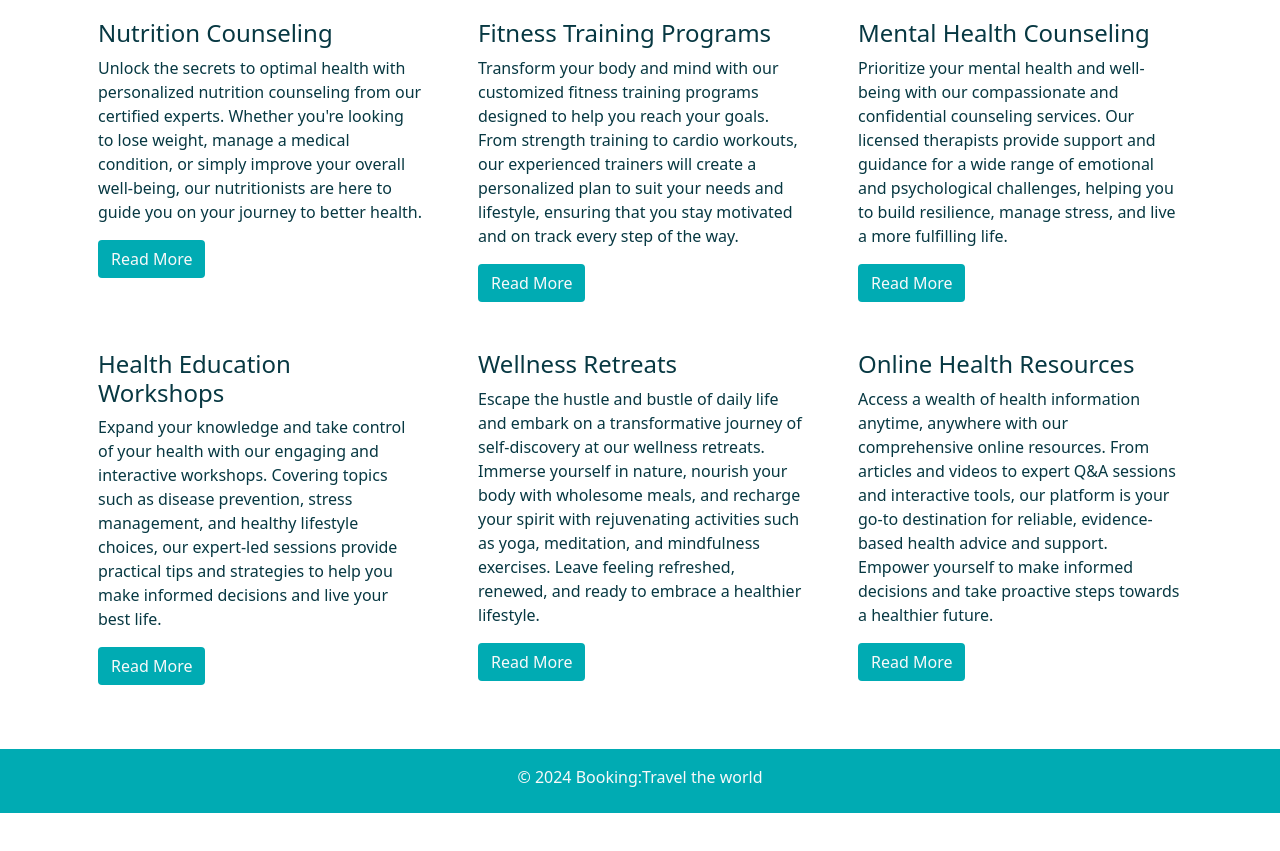
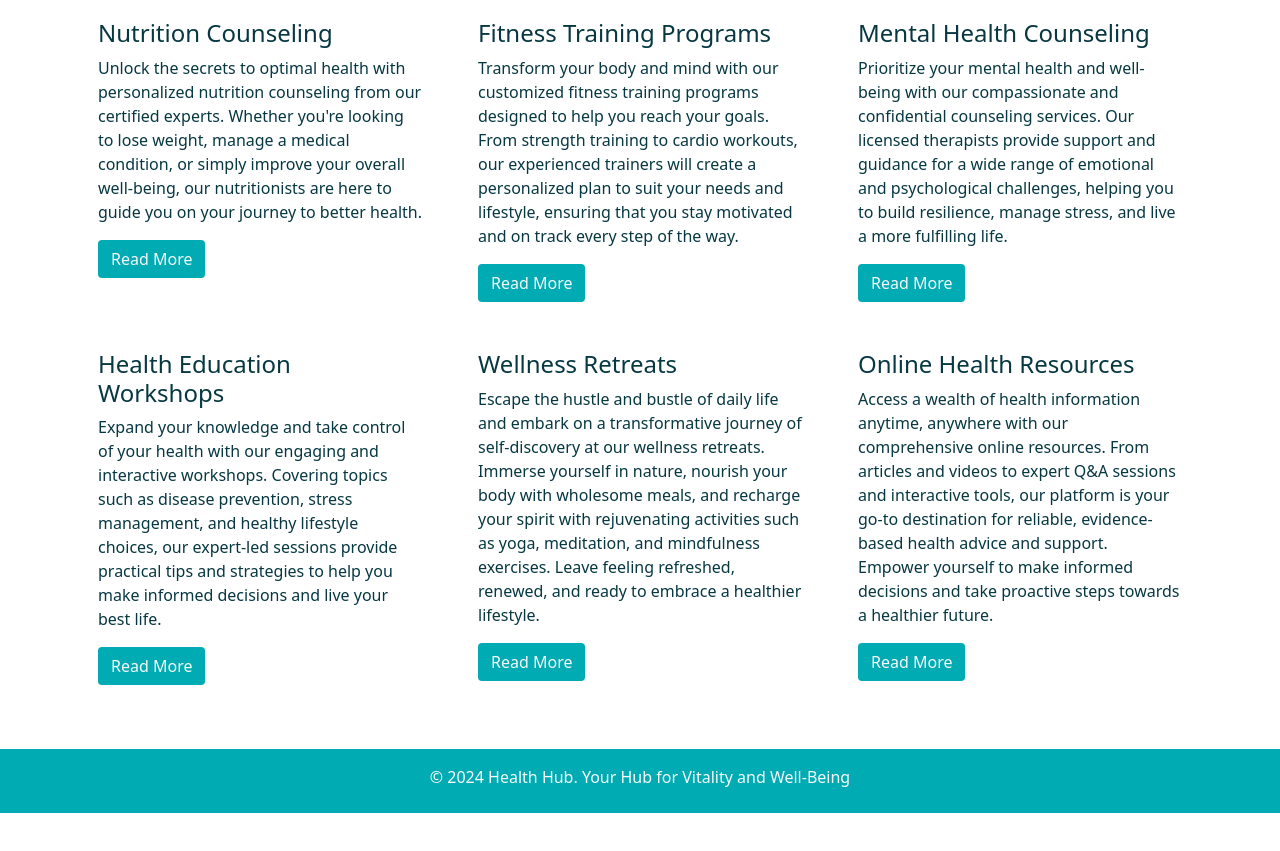
Before and after one commit to waleedboi/Mid-Assignment, a plain HTML site: page index.html in a window 1280 px wide. Shown: the part 715-1566 px from the top of the page. Drawn offline with nearby package versions, Linux system fonts and the light colour scheme.

Commit message:
code push

```diff
--- a/index.html
+++ b/index.html
@@ -8,7 +8,7 @@
     <!-- Bootstrap CSS -->
     <link href="https://cdn.jsdelivr.net/npm/bootstrap@5.0.2/dist/css/bootstrap.min.css" rel="stylesheet" integrity="sha384-EVSTQN3/azprG1Anm3QDgpJLIm9Nao0Yz1ztcQTwFspd3yD65VohhpuuCOmLASjC" crossorigin="anonymous">
 
-    <title>Hello, world!</title>
+    <title>Health Hub</title>
     <link rel="stylesheet" type="text/css" href="style.css">
   </head>
 
@@ -110,7 +110,7 @@
             <footer  class="mt-5 mb-5 pt-3 pb-2 ">
                 <div class=" container text-center  ">
 
-                    <p class="text-light"> © 2024 Booking:Travel the world</p>
+                    <p class="text-light"> © 2024 Health Hub. Your Hub for Vitality and Well-Being</p>
                 </div>
             </footer>
 
```
